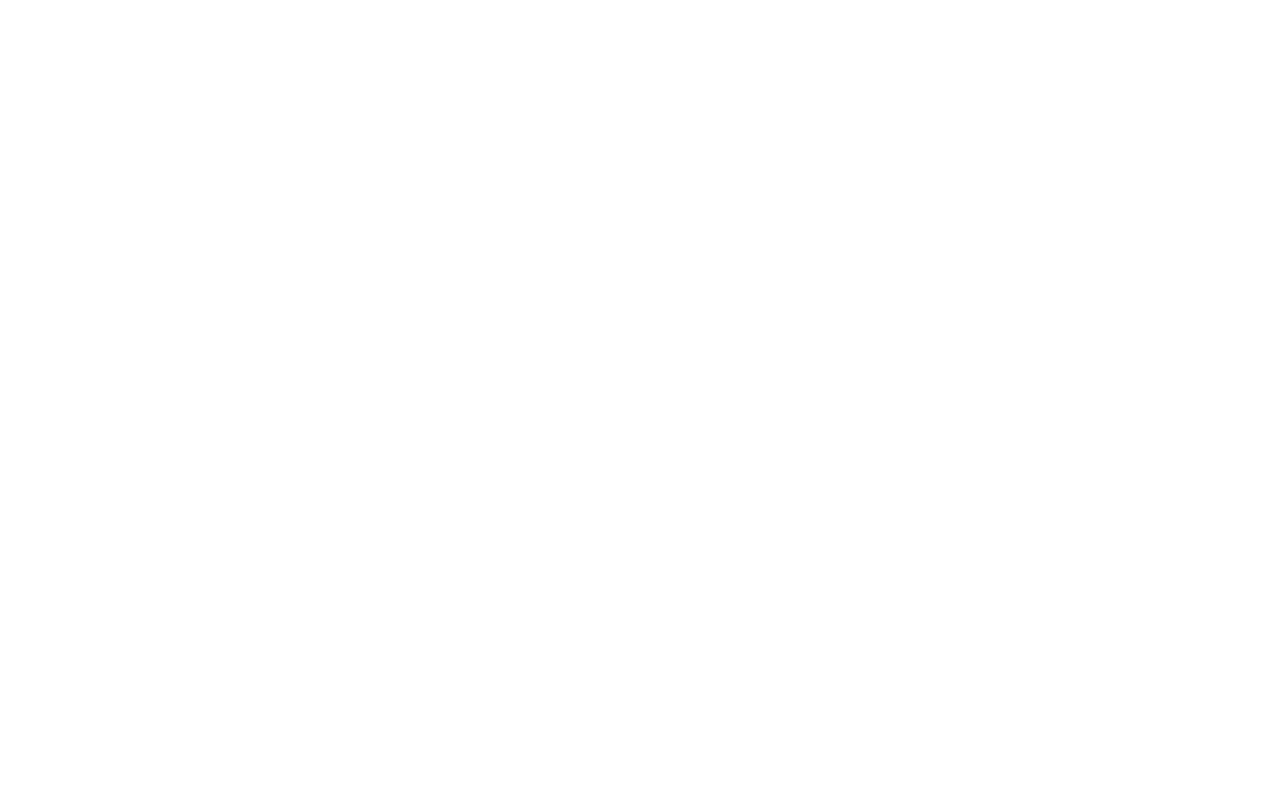
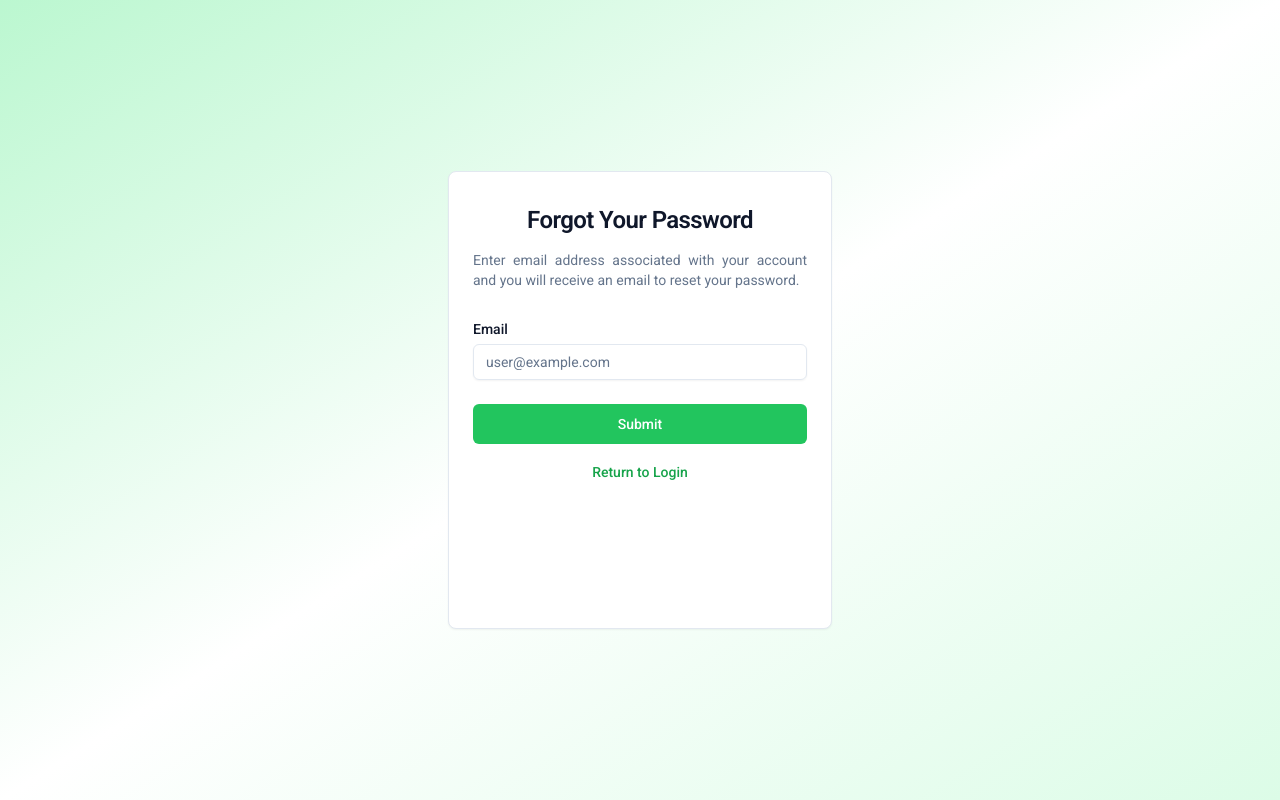
Before and after one commit to gauravThakur-sgl/event-management, a React (Vite) app: page /forgot-password in a window 1280 px wide. Before the commit this address had no page. Built offline with nearby package versions, Linux system fonts and the light colour scheme; a web font is replaced by a local one.

Commit message:
Added login and forgot password page

```diff
--- a/package.json
+++ b/package.json
@@ -24,7 +24,8 @@
     "react-dom": "^18.3.1",
     "react-router-dom": "^7.1.3",
     "tailwind-merge": "^2.6.0",
-    "tailwindcss-animate": "^1.0.7"
+    "tailwindcss-animate": "^1.0.7",
+    "zod": "^3.24.1"
   },
   "devDependencies": {
     "@eslint/js": "^9.17.0",
--- a/src/App.tsx
+++ b/src/App.tsx
@@ -1,6 +1,7 @@
 import { LandingPage } from "./page/LandingPage";
 import { BrowserRouter as Router, Routes, Route } from "react-router-dom";
-import { Login } from "./page/Login";
+import { Login } from "./page/user/Login";
+import { ResetPassword } from "./page/user/ResetPassword";
 function App() {
   return (
     <>
@@ -8,6 +9,7 @@
         <Routes>
           <Route path="/" element={<LandingPage />} />
           <Route path="/login" element={<Login />} />
+          <Route path="/forgot-password" element={<ResetPassword />} />
         </Routes>
       </Router>
     </>
--- a/src/components/Hero.tsx
+++ b/src/components/Hero.tsx
@@ -1,6 +1,11 @@
+import { useNavigate } from "react-router-dom";
 import { Button } from "./ui/button";
 
 export const Hero = () => {
+  const navigate = useNavigate();
+  const handleGetStarted = () => {
+    navigate("/login");
+  };
   return (
     <div className="md:h-screen overflow-hidden bg-gradient-to-b from-gray-100 to-green-100 rounded-b-3xl pt-20">
       <div className="flex flex-col justify-center items-center mx-4">
@@ -12,13 +17,13 @@
           Lorem ipsum dolor sit amet, consectetur adipiscing elit. Nulla quam velit, vulputate eu pharetra nec, mattis
           ac neque.
         </p>
-        <Button className="bg-green-600 hover:bg-green-700 rounded-full px-10 py-6 mt-10 shadow">
+        <Button className="bg-green-600 hover:bg-green-700 rounded-full px-10 py-6 mt-10 shadow" onClick={handleGetStarted}>
           <span className="inline-flex justify-center items-center text-lg font-medium">Get Started</span>
         </Button>
       </div>
       <div className="flex justify-center items-center m-4">
         <div className="bg-transparent rounded-lg shadow-2xl">
-          <img src="/product-image.png" alt="Hero"/>
+          <img src="/product-image.png" alt="Hero" />
         </div>
       </div>
     </div>
--- a/src/components/LoginForm.tsx
+++ b/src/components/LoginForm.tsx
@@ -1,10 +1,16 @@
+import { useNavigate } from "react-router-dom";
 import { cn } from "../lib/utils";
 import { Button } from "./ui/button";
 import { Card, CardContent, CardDescription, CardHeader, CardTitle } from "./ui/card";
 import { Input } from "./ui/input";
 import { Label } from "./ui/label";
 
+
 export function LoginForm({ className, ...props }: React.ComponentPropsWithoutRef<"div">) {
+  const navigate = useNavigate();
+  const handleForgotPassword = () => {
+    navigate("/forgot-password");
+  };
   return (
     <div className={cn("flex flex-col gap-6", className)} {...props}>
       <Card>
@@ -18,11 +24,12 @@
               <div className="grid gap-2 ">
                 <Label htmlFor="email">Email</Label>
                 <Input id="email" type="email" placeholder="user@example.com" required />
+                {/* {errors && <span>{errors.message}</span>} */}
               </div>
               <div className="grid gap-2">
                 <div className="flex items-center">
                   <Label htmlFor="password">Password</Label>
-                  <a href="#" className="ml-auto inline-block text-sm underline-offset-4 hover:underline">
+                  <a href="#" className="ml-auto inline-block text-sm underline-offset-4 hover:underline" onClick={handleForgotPassword}>
                     Forgot your password?
                   </a>
                 </div>
--- /dev/null
+++ b/src/components/ResetPasswordForm.tsx
@@ -0,0 +1,45 @@
+import { useNavigate } from "react-router-dom";
+import { cn } from "../lib/utils";
+import { Button } from "./ui/button";
+import { Card, CardContent, CardDescription, CardHeader, CardTitle } from "./ui/card";
+import { Input } from "./ui/input";
+import { Label } from "./ui/label";
+
+export function ResetPasswordForm({ className, ...props }: React.ComponentPropsWithoutRef<"div">) {
+  const navigate = useNavigate();
+  const handleReturnToLogin = () => {
+    navigate("/login");
+  };
+  return (
+    <div className={cn("flex flex-col gap-6", className)} {...props}>
+      <Card>
+        <CardHeader>
+          <CardTitle className="text-2xl text-center py-2">Forgot Your Password</CardTitle>
+          <CardDescription className="text-justify">
+            Enter email address associated with your account and you will receive an email to reset your password.
+          </CardDescription>
+        </CardHeader>
+        <CardContent>
+          <form className="pb-28 pt-2">
+            <div className="flex flex-col gap-6">
+              <div className="grid gap-2 ">
+                <Label htmlFor="email">Email</Label>
+                <Input id="email" type="email" placeholder="user@example.com" required />
+              </div>
+              <Button type="submit" className="w-full bg-green-500 hover:bg-green-600 text-white">
+                Submit
+              </Button>
+            </div>
+            <Button
+              variant="outline"
+              className="w-full text-green-600 mt-2 border-none hover:text-green-600 hover:bg-white hover:underline"
+              onClick={handleReturnToLogin}
+            >
+              Return to Login
+            </Button>
+          </form>
+        </CardContent>
+      </Card>
+    </div>
+  );
+}
--- /dev/null
+++ b/src/page/user/Login.tsx
@@ -0,0 +1,11 @@
+import { LoginForm } from "../../components/LoginForm";
+
+export const Login = () => {
+  return (
+    <div className="flex min-h-svh w-full items-center justify-center p-6 md:p-10 bg-gradient-to-br from-green-200 via-white to-green-100">
+      <div className="w-full max-w-sm">
+        <LoginForm />
+      </div>
+    </div>
+  );
+};
--- a/src/page/Login.tsx
+++ b/src/page/user/ResetPassword.tsx
@@ -1,10 +1,9 @@
-import { LoginForm } from "../components/LoginForm";
-
-export const Login = () => {
+import { ResetPasswordForm } from "../../components/ResetPasswordForm";
+export const ResetPassword = () => {
   return (
     <div className="flex min-h-svh w-full items-center justify-center p-6 md:p-10 bg-gradient-to-br from-green-200 via-white to-green-100">
       <div className="w-full max-w-sm">
-        <LoginForm />
+        <ResetPasswordForm />
       </div>
     </div>
   );
--- /dev/null
+++ b/src/zod/loginSchema.tsx
@@ -0,0 +1,9 @@
+import { z } from "zod";
+
+export const loginSchema = z.object({
+  email: z.string().email(),
+  password: z
+    .string()
+    .min(8, {message: "Password must be at least 8 characters long"})
+    .max(20, {message: "Password must be at most 20 characters long"}),
+});
```
Also changed, not shown: src/page/signup.tsx (deleted), src/page/user/Otp.tsx (added), src/page/user/signup.tsx (added), 1 other file (tests, documents, lock files or other folders).
